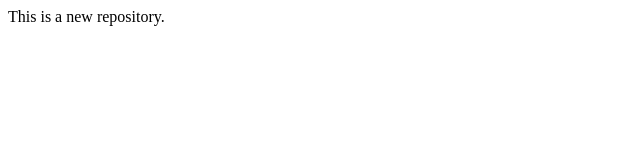
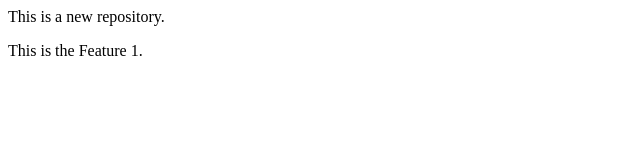
Before and after one commit to VatsalIITBHU/LocalRepo, a plain HTML site: page index.html in a window 1280 px wide. Shown: the whole page, without its empty margins (0-640 px from the left). Drawn offline with Linux system fonts and the light colour scheme.

Commit message:
Added For  Feature1

```diff
--- a/index.html
+++ b/index.html
@@ -1 +1,2 @@
 <p>This is a new repository.</p>
+<p>This is the Feature 1.</p>
```
